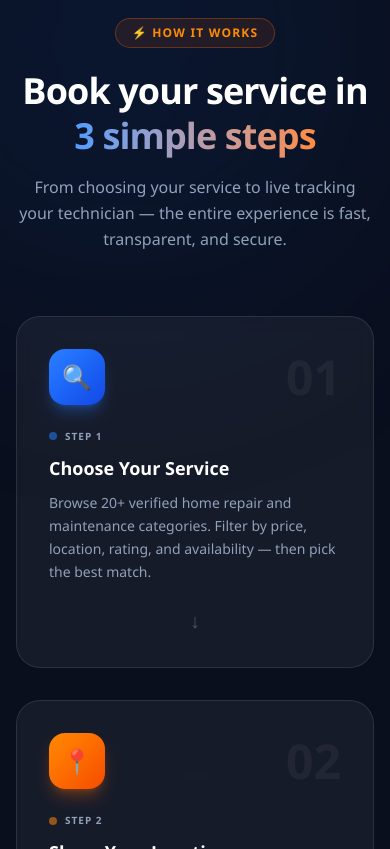
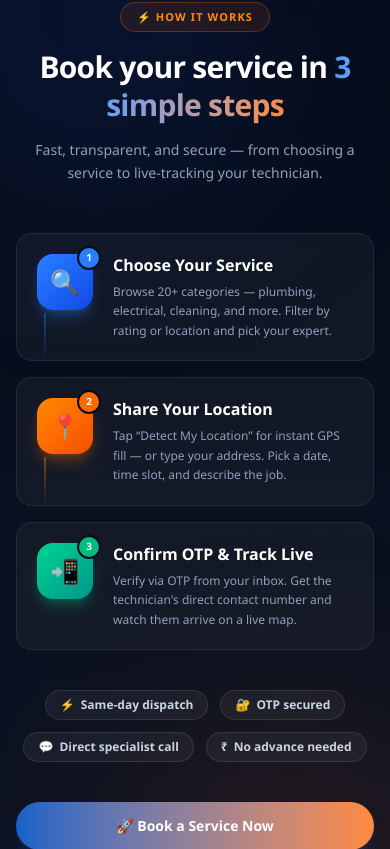
Before and after one commit to muzamilCodes/QuickServices, a Next.js app: page / in a window 390 px wide. Shown: the part 5215-6064 px from the top of the page. Built offline with nearby package versions, Linux system fonts and the light colour scheme; no server answers.

Commit message:
feat(home): mobile-responsive and user-friendly redesign of 3 steps section

```diff
--- a/app/page.tsx
+++ b/app/page.tsx
@@ -192,116 +192,152 @@ export default function HomePage() {
       </div>
 
       {/* =========================================================================
-          SECTION 3: HOW IT WORKS — PREMIUM REDESIGN
+          SECTION 3: HOW IT WORKS — MOBILE-FIRST REDESIGN
       ========================================================================= */}
-      <section className="relative overflow-hidden bg-[#0a0f1e] py-24 px-4 sm:px-6 lg:px-8">
-        {/* Background decorations */}
-        <div className="absolute inset-0 pointer-events-none">
-          <div className="absolute -top-32 -left-32 h-[500px] w-[500px] rounded-full bg-[#0f62c9]/10 blur-[120px]" />
-          <div className="absolute -bottom-32 -right-32 h-[500px] w-[500px] rounded-full bg-[#ff8a3d]/10 blur-[120px]" />
-          <div className="absolute top-1/2 left-1/2 -translate-x-1/2 -translate-y-1/2 h-px w-3/4 bg-gradient-to-r from-transparent via-white/5 to-transparent" />
+      <section className="relative overflow-hidden bg-gradient-to-b from-[#060b18] to-[#0d1424] py-20 px-4 sm:px-6 lg:px-8">
+
+        {/* Background blobs */}
+        <div className="absolute inset-0 pointer-events-none overflow-hidden">
+          <div className="absolute -top-24 -left-24 h-96 w-96 rounded-full bg-blue-600/10 blur-[100px]" />
+          <div className="absolute -bottom-24 -right-24 h-96 w-96 rounded-full bg-orange-500/10 blur-[100px]" />
         </div>
 
-        <div className="relative mx-auto max-w-7xl">
+        <div className="relative mx-auto max-w-5xl">
 
-          {/* Section Label */}
-          <div className="text-center mb-16">
-            <span className="inline-flex items-center gap-2 rounded-full border border-orange-500/30 bg-orange-500/10 px-4 py-1.5 text-xs font-extrabold uppercase tracking-widest text-orange-400 mb-5">
+          {/* Section Header */}
+          <div className="text-center mb-12 sm:mb-16 space-y-4">
+            <span className="inline-flex items-center gap-2 rounded-full border border-orange-500/30 bg-orange-500/10 px-4 py-1.5 text-[11px] font-extrabold uppercase tracking-widest text-orange-400">
               ⚡ HOW IT WORKS
             </span>
-            <h2 className="text-4xl sm:text-5xl font-black text-white tracking-tight leading-tight">
+            <h2 className="text-3xl sm:text-4xl lg:text-5xl font-black text-white tracking-tight leading-tight">
               Book your service in{' '}
               <span className="bg-gradient-to-r from-[#4f9cff] to-[#ff8a3d] bg-clip-text text-transparent">
                 3 simple steps
               </span>
             </h2>
-            <p className="mt-4 text-base text-slate-400 max-w-xl mx-auto leading-relaxed">
-              From choosing your service to live tracking your technician — the entire experience is fast, transparent, and secure.
+            <p className="text-sm sm:text-base text-slate-400 max-w-lg mx-auto leading-relaxed">
+              Fast, transparent, and secure — from choosing a service to live-tracking your technician.
             </p>
           </div>
 
-          {/* Steps */}
-          <div className="relative grid grid-cols-1 md:grid-cols-3 gap-8 md:gap-6">
+          {/* Steps — vertical on mobile, horizontal on desktop */}
+          <div className="relative flex flex-col lg:flex-row items-stretch gap-4 lg:gap-0">
 
-            {/* Connector Line (desktop only) */}
-            <div className="hidden md:block absolute top-[3.75rem] left-[20%] right-[20%] h-px bg-gradient-to-r from-[#0f62c9] via-[#ff8a3d] to-[#0f62c9] opacity-30 z-0" />
+            {/* Step 1 */}
+            <div className="group relative flex-1 flex flex-col lg:items-center">
+              {/* Mobile: left line connector */}
+              <div className="absolute left-7 top-20 bottom-0 w-0.5 bg-gradient-to-b from-blue-500/40 to-transparent lg:hidden" />
 
-            {[
-              {
-                step: '01',
-                emoji: '🔍',
-                title: 'Choose Your Service',
-                desc: 'Browse 20+ verified home repair and maintenance categories. Filter by price, location, rating, and availability — then pick the best match.',
-                color: 'from-blue-500 to-blue-700',
-                glowColor: 'shadow-blue-500/30',
-                dotColor: 'bg-blue-500',
-              },
-              {
-                step: '02',
-                emoji: '📍',
-                title: 'Share Your Location',
-                desc: 'Enter your doorstep address, preferred date and time slot, and a brief note about the job. Review price before confirming.',
-                color: 'from-orange-400 to-orange-600',
-                glowColor: 'shadow-orange-500/30',
-                dotColor: 'bg-orange-400',
-              },
-              {
-                step: '03',
-                emoji: '📲',
-                title: 'Confirm OTP & Track Live',
-                desc: 'Verify your booking via OTP sent to your inbox. Get your assigned technician\'s contact, and watch them arrive in real-time on the map.',
-                color: 'from-emerald-400 to-teal-600',
-                glowColor: 'shadow-emerald-500/30',
-                dotColor: 'bg-emerald-400',
-              },
-            ].map((step, idx) => (
-              <div
-                key={step.step}
-                className="relative z-10 group flex flex-col rounded-3xl border border-white/10 bg-white/5 backdrop-blur-sm p-8 hover:bg-white/10 hover:border-white/20 transition-all duration-300 hover:-translate-y-1.5 hover:shadow-2xl"
-                style={{ animationDelay: `${idx * 150}ms` }}
-              >
-                {/* Step number + emoji */}
-                <div className="flex items-center justify-between mb-6">
-                  <div className={`flex h-14 w-14 items-center justify-center rounded-2xl bg-gradient-to-br ${step.color} shadow-lg ${step.glowColor} text-2xl select-none`}>
-                    {step.emoji}
-                  </div>
-                  <span className="text-5xl font-black text-white/5 select-none tabular-nums">{step.step}</span>
+              <div className="relative flex flex-row lg:flex-col items-start lg:items-center gap-5 lg:gap-0 rounded-2xl lg:rounded-none p-5 lg:p-0 bg-white/4 lg:bg-transparent border border-white/8 lg:border-0 hover:bg-white/8 transition lg:hover:bg-transparent">
+
+                {/* Icon circle */}
+                <div className="relative shrink-0 flex h-14 w-14 items-center justify-center rounded-2xl bg-gradient-to-br from-blue-500 to-blue-700 shadow-lg shadow-blue-500/30 text-2xl z-10">
+                  🔍
+                  <span className="absolute -top-2 -right-2 flex h-6 w-6 items-center justify-center rounded-full bg-blue-500 text-[10px] font-black text-white border-2 border-[#060b18]">1</span>
                 </div>
 
-                {/* Dot indicator */}
-                <div className="flex items-center gap-2 mb-3">
-                  <span className={`h-2 w-2 rounded-full ${step.dotColor} animate-pulse`} />
-                  <span className="text-[10px] font-bold uppercase tracking-widest text-slate-400">Step {idx + 1}</span>
+                {/* Text */}
+                <div className="flex-1 lg:text-center lg:mt-5 lg:px-4">
+                  <h3 className="text-base sm:text-lg font-extrabold text-white leading-snug mb-1.5">
+                    Choose Your Service
+                  </h3>
+                  <p className="text-xs sm:text-sm text-slate-400 leading-relaxed">
+                    Browse 20+ categories — plumbing, electrical, cleaning, and more. Filter by rating or location and pick your expert.
+                  </p>
+                </div>
+              </div>
+            </div>
+
+            {/* Desktop connector arrow 1→2 */}
+            <div className="hidden lg:flex items-center justify-center w-10 shrink-0 self-center">
+              <div className="flex flex-col items-center gap-1">
+                <div className="h-px w-8 bg-gradient-to-r from-blue-500 to-orange-400" />
+                <span className="text-slate-500 text-xs">→</span>
+              </div>
+            </div>
+
+            {/* Step 2 */}
+            <div className="group relative flex-1 flex flex-col lg:items-center">
+              {/* Mobile: left line connector */}
+              <div className="absolute left-7 top-20 bottom-0 w-0.5 bg-gradient-to-b from-orange-400/40 to-transparent lg:hidden" />
+
+              <div className="relative flex flex-row lg:flex-col items-start lg:items-center gap-5 lg:gap-0 rounded-2xl lg:rounded-none p-5 lg:p-0 bg-white/4 lg:bg-transparent border border-white/8 lg:border-0 hover:bg-white/8 transition lg:hover:bg-transparent">
+
+                {/* Icon circle */}
+                <div className="relative shrink-0 flex h-14 w-14 items-center justify-center rounded-2xl bg-gradient-to-br from-orange-400 to-orange-600 shadow-lg shadow-orange-500/30 text-2xl z-10">
+                  📍
+                  <span className="absolute -top-2 -right-2 flex h-6 w-6 items-center justify-center rounded-full bg-orange-500 text-[10px] font-black text-white border-2 border-[#060b18]">2</span>
                 </div>
 
-                <h3 className="text-lg font-extrabold text-white mb-3 leading-snug">
-                  {step.title}
-                </h3>
-                <p className="text-sm text-slate-400 leading-relaxed flex-1">
-                  {step.desc}
-                </p>
+                {/* Text */}
+                <div className="flex-1 lg:text-center lg:mt-5 lg:px-4">
+                  <h3 className="text-base sm:text-lg font-extrabold text-white leading-snug mb-1.5">
+                    Share Your Location
+                  </h3>
+                  <p className="text-xs sm:text-sm text-slate-400 leading-relaxed">
+                    Tap &ldquo;Detect My Location&rdquo; for instant GPS fill — or type your address. Pick a date, time slot, and describe the job.
+                  </p>
+                </div>
+              </div>
+            </div>
 
-                {/* Bottom arrow */}
-                {idx < 2 && (
-                  <div className="md:hidden mt-6 flex justify-center">
-                    <span className="text-slate-600 text-xl">↓</span>
-                  </div>
-                )}
+            {/* Desktop connector arrow 2→3 */}
+            <div className="hidden lg:flex items-center justify-center w-10 shrink-0 self-center">
+              <div className="flex flex-col items-center gap-1">
+                <div className="h-px w-8 bg-gradient-to-r from-orange-400 to-emerald-400" />
+                <span className="text-slate-500 text-xs">→</span>
               </div>
+            </div>
+
+            {/* Step 3 */}
+            <div className="group relative flex-1 flex flex-col lg:items-center">
+              <div className="relative flex flex-row lg:flex-col items-start lg:items-center gap-5 lg:gap-0 rounded-2xl lg:rounded-none p-5 lg:p-0 bg-white/4 lg:bg-transparent border border-white/8 lg:border-0 hover:bg-white/8 transition lg:hover:bg-transparent">
+
+                {/* Icon circle */}
+                <div className="relative shrink-0 flex h-14 w-14 items-center justify-center rounded-2xl bg-gradient-to-br from-emerald-400 to-teal-600 shadow-lg shadow-emerald-500/30 text-2xl z-10">
+                  📲
+                  <span className="absolute -top-2 -right-2 flex h-6 w-6 items-center justify-center rounded-full bg-emerald-500 text-[10px] font-black text-white border-2 border-[#060b18]">3</span>
+                </div>
+
+                {/* Text */}
+                <div className="flex-1 lg:text-center lg:mt-5 lg:px-4">
+                  <h3 className="text-base sm:text-lg font-extrabold text-white leading-snug mb-1.5">
+                    Confirm OTP &amp; Track Live
+                  </h3>
+                  <p className="text-xs sm:text-sm text-slate-400 leading-relaxed">
+                    Verify via OTP from your inbox. Get the technician&apos;s direct contact number and watch them arrive on a live map.
+                  </p>
+                </div>
+              </div>
+            </div>
+
+          </div>
+
+          {/* Quick proof strip */}
+          <div className="mt-10 flex flex-wrap justify-center gap-3 sm:gap-6">
+            {[
+              { icon: '⚡', text: 'Same-day dispatch' },
+              { icon: '🔐', text: 'OTP secured' },
+              { icon: '💬', text: 'Direct specialist call' },
+              { icon: '₹', text: 'No advance needed' },
+            ].map((item) => (
+              <span key={item.text} className="inline-flex items-center gap-1.5 rounded-full border border-white/10 bg-white/5 px-3.5 py-1.5 text-xs font-semibold text-slate-300">
+                <span>{item.icon}</span>{item.text}
+              </span>
             ))}
           </div>
 
           {/* CTA Row */}
-          <div className="mt-14 flex flex-col sm:flex-row items-center justify-center gap-4">
+          <div className="mt-10 flex flex-col sm:flex-row items-center justify-center gap-3">
             <button
               onClick={() => router.push('/services')}
-              className="inline-flex items-center gap-2 rounded-full bg-gradient-to-r from-[#0f62c9] to-[#ff8a3d] px-8 py-3.5 text-sm font-extrabold text-white shadow-lg shadow-blue-900/40 hover:opacity-95 transition active:scale-95"
+              className="w-full sm:w-auto inline-flex items-center justify-center gap-2 rounded-full bg-gradient-to-r from-[#0f62c9] to-[#ff8a3d] px-8 py-3.5 text-sm font-extrabold text-white shadow-lg shadow-blue-900/40 hover:opacity-95 transition active:scale-95"
             >
               🚀 Book a Service Now
             </button>
             <button
               onClick={() => router.push('/contact')}
-              className="inline-flex items-center gap-2 rounded-full border border-white/20 bg-white/5 px-8 py-3.5 text-sm font-bold text-white hover:bg-white/10 transition"
+              className="w-full sm:w-auto inline-flex items-center justify-center gap-2 rounded-full border border-white/20 bg-white/5 px-8 py-3.5 text-sm font-bold text-white hover:bg-white/10 transition"
             >
               📞 Talk to us first
             </button>
```
